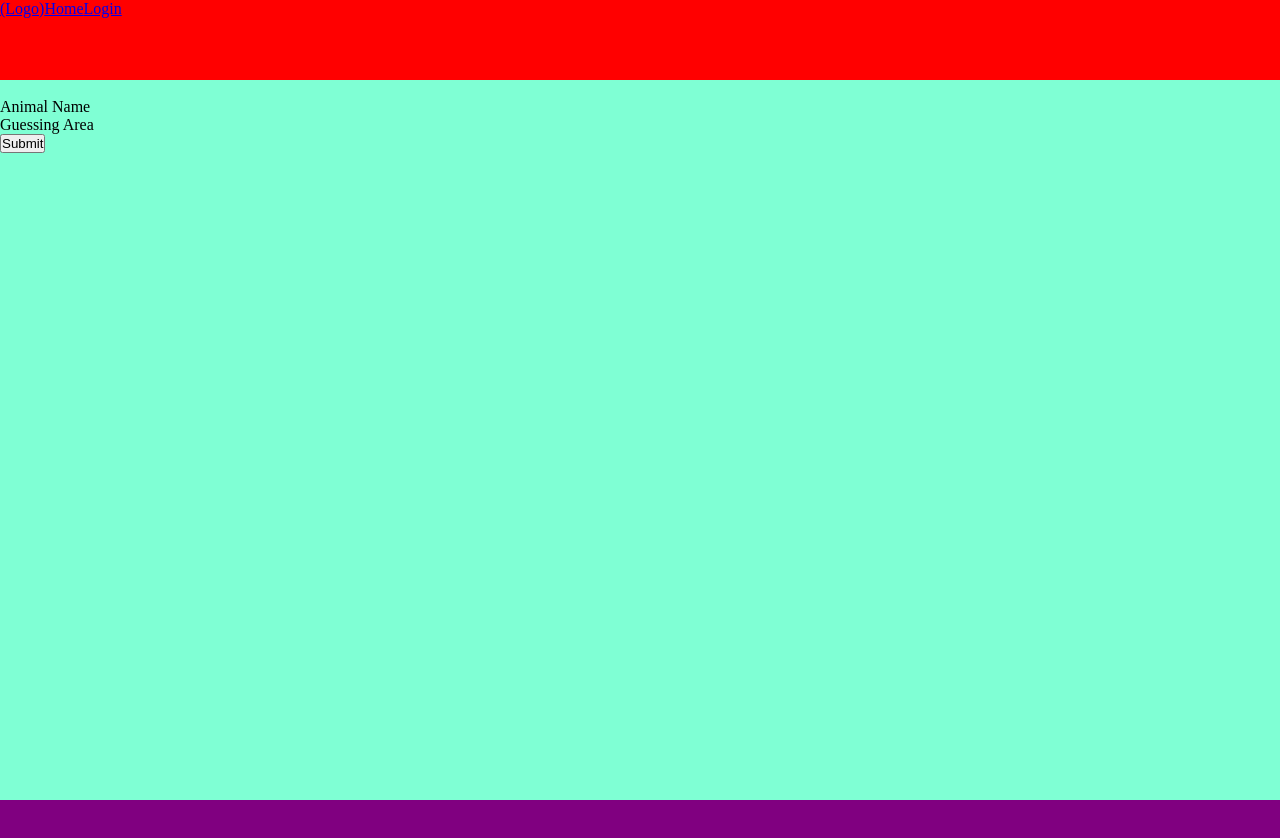
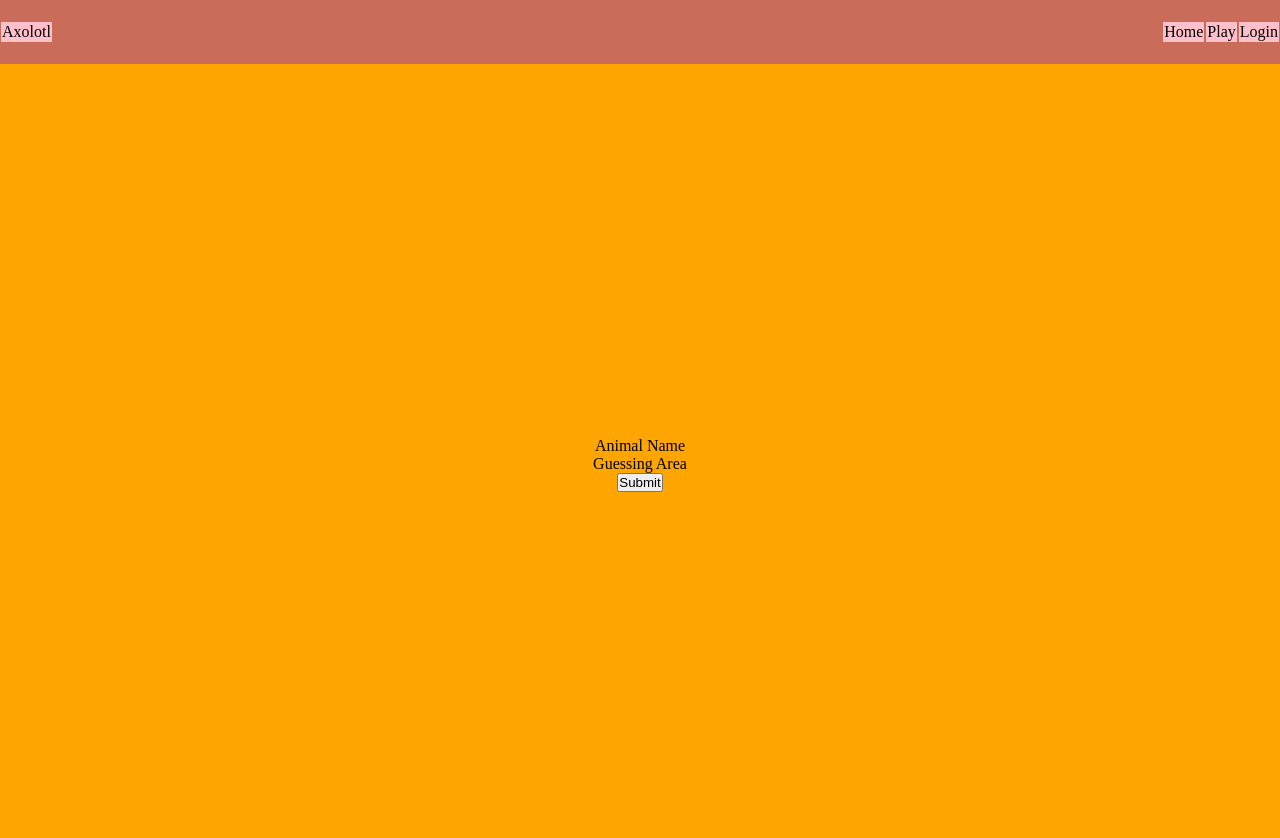
Before and after one commit to Axolotl-Collective/LearnAxolotl, a React app: page /game in a window 1280 px wide. Shown: the top 838 px of the page. Before the commit the page ends 800 px from the top, so only its background shows below. Built offline with nearby package versions, Linux system fonts and the light colour scheme.

Commit message:
minor updates, adding play link on navbar

```diff
--- a/client/components/Login.jsx
+++ b/client/components/Login.jsx
@@ -3,6 +3,7 @@ import React from "react";
 const Login = (props) => {
   return(
     <div className='login'>
+      Login
       <input id='username' placeholder="Username"></input>
       <input id='password' placeholder="Password"></input>
       <button id='login-button'>Submit</button>
--- a/client/components/Navbar.jsx
+++ b/client/components/Navbar.jsx
@@ -4,9 +4,14 @@ import { Link } from "react-router-dom";
 const Navbar = (props) => {
   return (
     <div className="navbar">
-      <Link to='/'>(Logo)</Link>
-      <Link to='/'>Home</Link>
-      <Link to='/login'>Login</Link>
+      <div id='logo'>
+        <Link to='/'>Axolotl</Link>
+      </div>
+      <div id='nav'>
+        <Link to='/'>Home</Link>
+        <Link to='/game'>Play</Link>
+        <Link to='/login'>Login</Link>
+      </div>
     </div>
   )
 };
--- a/client/style.scss
+++ b/client/style.scss
@@ -15,18 +15,70 @@
 }
 
 .navbar {
-  background-color: red;
-  height: 10%;
+  display: grid;
+  grid:
+    "logo nav";
+  grid-template-columns: 1fr 9fr;
+  background-color: hsla(0, 100%, 50%, 0.575);
+  height: 8%;
+
+  #logo {
+    grid-area: logo;
+    display: flex;
+    align-items: center;
+    justify-content: left;
+  }
+
+  #nav {
+    grid-area: nav;
+    display: flex;
+    align-items: center;
+    flex-direction: right;
+    justify-content: right;
+  }
+
+  a {
+    color: black;
+    background-color: pink;
+    padding: 1px 1px;
+    margin: 1px 1px;
+    border: 1px black;
+    text-decoration: none;
+
+    a:link { text-decoration: none; }
+    a:visited { text-decoration: none; }
+    a:hover { text-decoration: none; }
+    a:active { text-decoration: none; }
+
+  }
 }
 
 .home-page {
   background-color: yellow;
   height: 100%;
   width: 100%;
+  display: flex;
+  flex-direction: column;
+  align-items: center;
+  justify-content: center;
 }
 
 .login {
   background-color: green;
   height: 100%;
   width: 100%;
+  display: flex;
+  flex-direction: column;
+  align-items: center;
+  justify-content: center;
 }
+
+.game {
+  background-color: orange;
+  height: 100%;
+  width: 100%;
+  display: flex;
+  flex-direction: column;
+  align-items: center;
+  justify-content: center;
+}
```
